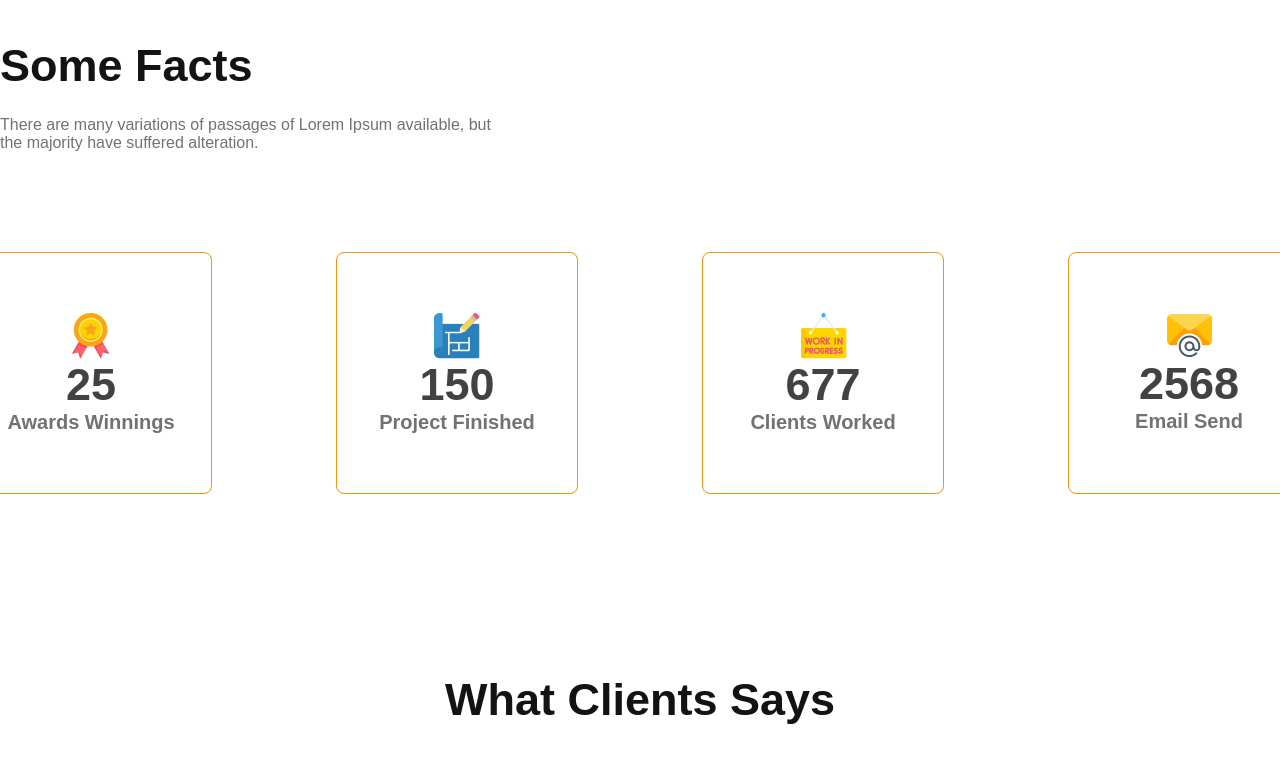
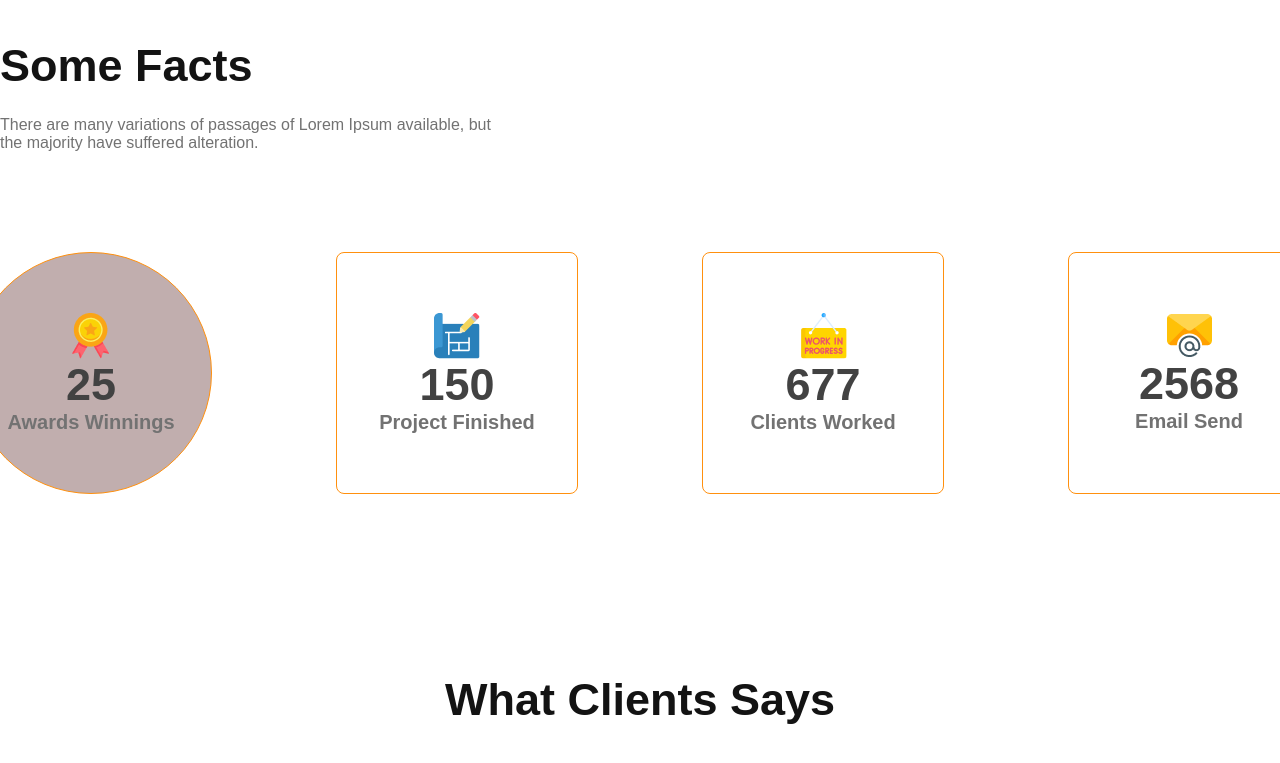
Before and after one commit to mrlaboratory/G3-Architects, a plain HTML site: page index.html in a window 1280 px wide. In both pictures the pointer is over the element 91 px from the left and 3585 px from the top of the page. Shown: the part 3212-3975 px from the top of the page. Drawn offline with Linux system fonts and the light colour scheme.

Commit message:
fixed some problem

```diff
--- a/style/style.css
+++ b/style/style.css
@@ -296,6 +296,12 @@ body {
     flex-direction: column;
     justify-content: center;
     align-items: center;
+    transition-duration: .6s;
+    cursor: pointer;
+}
+.fact-item:hover{
+    border-radius: 50%;
+    background-color: #c1aeae;
 }
 
 .item-count {
@@ -338,6 +344,8 @@ body {
 .sponsors-container {
     display: grid;
     grid-template-columns: repeat(5, 1fr);
+    justify-items: center;
+
 }
 
 
```
